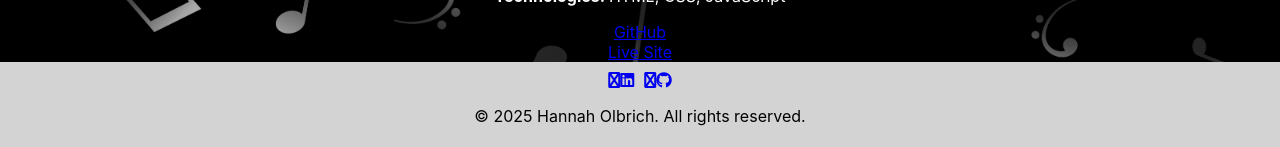
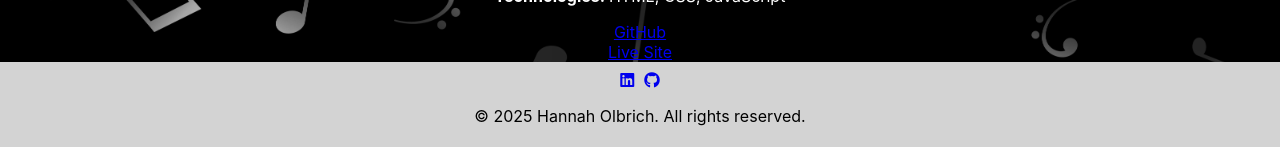
Before and after one commit to hannahro15/Hannah-Portfolio-Site, a React (Create React App) app: page /Hannah-Portfolio-Site/projects in a window 1280 px wide. Shown: the part 1142-1289 px from the top of the page. Built offline with nearby package versions, Linux system fonts and the light colour scheme.

Commit message:
Remove extra classes in footer

```diff
--- a/src/components/Footer.js
+++ b/src/components/Footer.js
@@ -3,10 +3,10 @@ import './Footer.css';
 function Footer() {
     return (
         <footer className="footer">
-            <a href="https://www.linkedin.com/in/hannaholbrich/" className="fa fa-linkedin" aria-label="LinkedIn Profile">
+            <a href="https://www.linkedin.com/in/hannaholbrich/" aria-label="LinkedIn Profile">
                 <i className="fab fa-linkedin"></i>
             </a>
-            <a href="https://github.com/hannahro15" className="fa fa-github" aria-label="GitHub Profile">
+            <a href="https://github.com/hannahro15" aria-label="GitHub Profile">
                 <i className="fab fa-github"></i>
             </a>
             <p>&copy; 2025 Hannah Olbrich. All rights reserved.</p>
```
